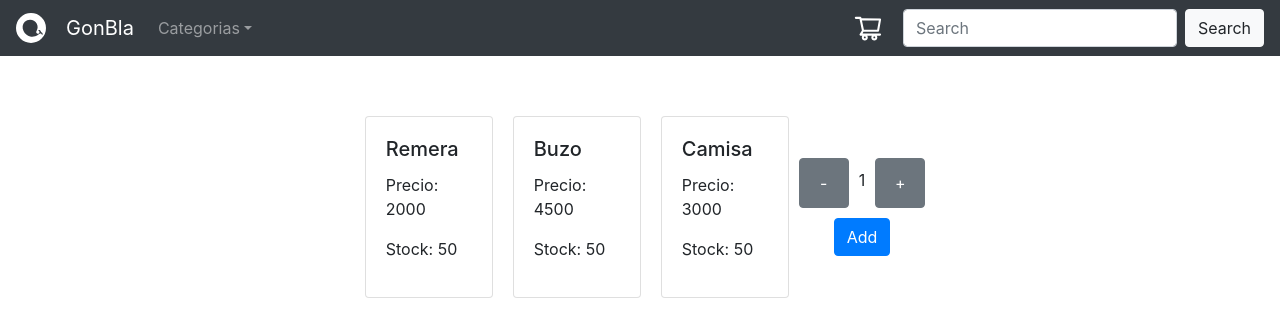
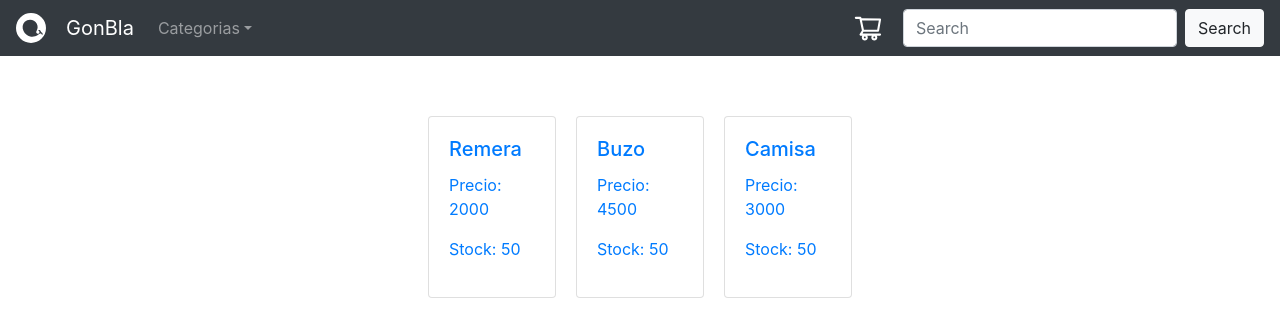
Before and after one commit to Fblach/code-ecomerce, a React (Create React App) app: page / in a window 1280 px wide. Shown: the top 336 px of the page. Built offline with nearby package versions, Linux system fonts and the light colour scheme.

Commit message:
Counter funcionando bien y algunas correcciones de la entrega anterior, lo unico pendiente son las promises

```diff
--- a/package.json
+++ b/package.json
@@ -12,6 +12,7 @@
     "react-bootstrap": "^1.4.3",
     "react-dom": "^17.0.1",
     "react-icons": "^4.1.0",
+    "react-router-bootstrap": "^0.25.0",
     "react-router-dom": "^5.2.0",
     "react-scripts": "4.0.1",
     "styled-components": "^5.2.1",
--- a/src/App.js
+++ b/src/App.js
@@ -4,6 +4,7 @@ import NavBar from './Components/NavBar/NavBar'
 import {BrowserRouter, Route, Switch} from 'react-router-dom'
 import ItemListContainer from './Components/ItemListContainer/ItemListContainer'
 import ItemDetailContainer from './Components/ItemDetailContainer/ItemDetailContainer'
+import Cart from './Components/Cart/Cart'
 
 function App() {
   return (
@@ -19,6 +20,9 @@ function App() {
         <Route path='/item/:id'>
           <ItemDetailContainer/>
         </Route>
+        <Route path='/carrito'>
+          <Cart/>
+        </Route>
         <Route path='*' children={<div>404</div>}/>
         </Switch>
     </BrowserRouter>
--- /dev/null
+++ b/src/Components/Cart/Cart.js
@@ -0,0 +1,5 @@
+import React from 'react'
+
+export default function Cart (){
+    return <h1>Soy el carrito</h1>
+}
--- a/src/Components/ItemCounter/AddButton/AddButton.js
+++ b/src/Components/ItemCounter/AddButton/AddButton.js
@@ -3,6 +3,6 @@ import Button from 'react-bootstrap/Button'
 
 export default function AddButton({onAdd, counter}){
     return(
-        <Button onClick = {onAdd(counter)}>Add</Button>
+        <Button onClick = {onAdd(counter)}>Agregar al carrito</Button>
     )
 }
--- a/src/Components/ItemCounter/Buttons/Buttons.js
+++ b/src/Components/ItemCounter/Buttons/Buttons.js
@@ -8,5 +8,6 @@ export default function Buttons({ plus, onClick, counter, setCounter }) {
 
     let amount = plus ? (counter + 1) : (counter - 1);
 
-    return (<Button variant="secondary" onClick={onClick(amount)} style={{ alignItems: "center", width: "50px", height: "50px" }}>{value}</Button>)
+
+    return (<Button variant="secondary" onClick={onClick(amount)} style={{width: "50px", height: "30px", textAlign: "center" }}>{value}</Button>)
 }
--- a/src/Components/ItemCounter/Display/Display.js
+++ b/src/Components/ItemCounter/Display/Display.js
@@ -7,7 +7,7 @@ export default function Display({ value }) {
         marginLeft: '10px',
         textAlign: 'center',
         marginRight: '10px',
-        marginTop: '10px'
+        marginTop: '2px'
     }
 
     return (
--- a/src/Components/ItemDetail/ItemDetail.js
+++ b/src/Components/ItemDetail/ItemDetail.js
@@ -1,7 +1,23 @@
 import React from 'react'
 import {Card, Button} from 'react-bootstrap'
+import ItemCounter from '../ItemCounter/ItemCounter'
+import {Link} from 'react-router-dom'
 
 export default function ItemDetail ({product}){
+    const [goToCart, setGoToCart] = React.useState(false)
+
+    const handleAdd = (counter) => {
+        return () => {
+            if (counter > 0) {
+                alert(counter + ' items added')
+                setGoToCart(true)
+            }
+            else {
+                alert('No items to add')
+            }
+        }
+    }
+
     return (
         <Card style={{ width: '18rem', marginTop: 30}}>
             <Card.Img variant="top" src={product.image} alt={product.name}/>
@@ -12,7 +28,7 @@ export default function ItemDetail ({product}){
                     <p>$ {product.price}</p>
                     <p> Stock: {product.stock}</p>
                 </Card.Text>
-                <Button variant="primary">Comprar</Button>
+                {goToCart ? <Link to="/carrito"><Button>Finalizar compra</Button></Link> : <ItemCounter onAdd={handleAdd} stock={product.stock} inicial={1}/>}
             </Card.Body>
         </Card>
     )
--- a/src/Components/ItemDetailContainer/ItemDetailContainer.js
+++ b/src/Components/ItemDetailContainer/ItemDetailContainer.js
@@ -12,7 +12,7 @@ function ItemDetailContainer() {
 
 
     React.useEffect(() => {
-        let showProduct = Items.find(item => item.id == id)
+        let showProduct = Items.find(item => item.id === Number(id))
         setProduct(showProduct)
     }, [id]);
     console.log(product)
--- a/src/Components/ItemList/ItemList.js
+++ b/src/Components/ItemList/ItemList.js
@@ -1,10 +1,16 @@
 import ItemCard from '../ItemCard/ItemCard'
+import React from 'react'
+import {Link} from 'react-router-dom'
 
 const ItemList = ({items}) => {
     return (
         <div style={{display: 'flex', flexDirection: 'row'}}>
            {items.map((item) => {
-                return <ItemCard key={items.id} item={item} />;
+                return (
+                    <Link to={`/item/${item.id}`}>
+                        <ItemCard key={item.id} item={item} />
+                    </Link>
+                )
     })}
         </div>
     );
--- a/src/Components/ItemListContainer/ItemListContainer.js
+++ b/src/Components/ItemListContainer/ItemListContainer.js
@@ -1,22 +1,10 @@
 import React from 'react'
 import { useParams } from 'react-router-dom'
-import ItemCounter from '../ItemCounter/ItemCounter'
 import ItemList from '../ItemList/ItemList'
 import Items from '../Items/Items'
 
 function ItemListContainer(){
-    let stock = 10;
 
-    const handleAdd = (counter) => {
-        return () => {
-            if (counter > 0) {
-                alert(counter + ' items added')
-            }
-            else {
-                alert('No items to add')
-            }
-        }
-    }
 
     const {id} = useParams();
     const [items, setItems] = React.useState([]);
@@ -37,7 +25,6 @@ function ItemListContainer(){
     return(
         <div style={{display: 'flex', justifyContent: 'center', marginTop: 50}}>
             <ItemList items={items}/>
-            <ItemCounter onAdd={handleAdd} stock={stock} inicial={1} />
         </div>
     )
 }
```
Also changed, not shown: 2 other files (tests, documents, lock files or other folders).
